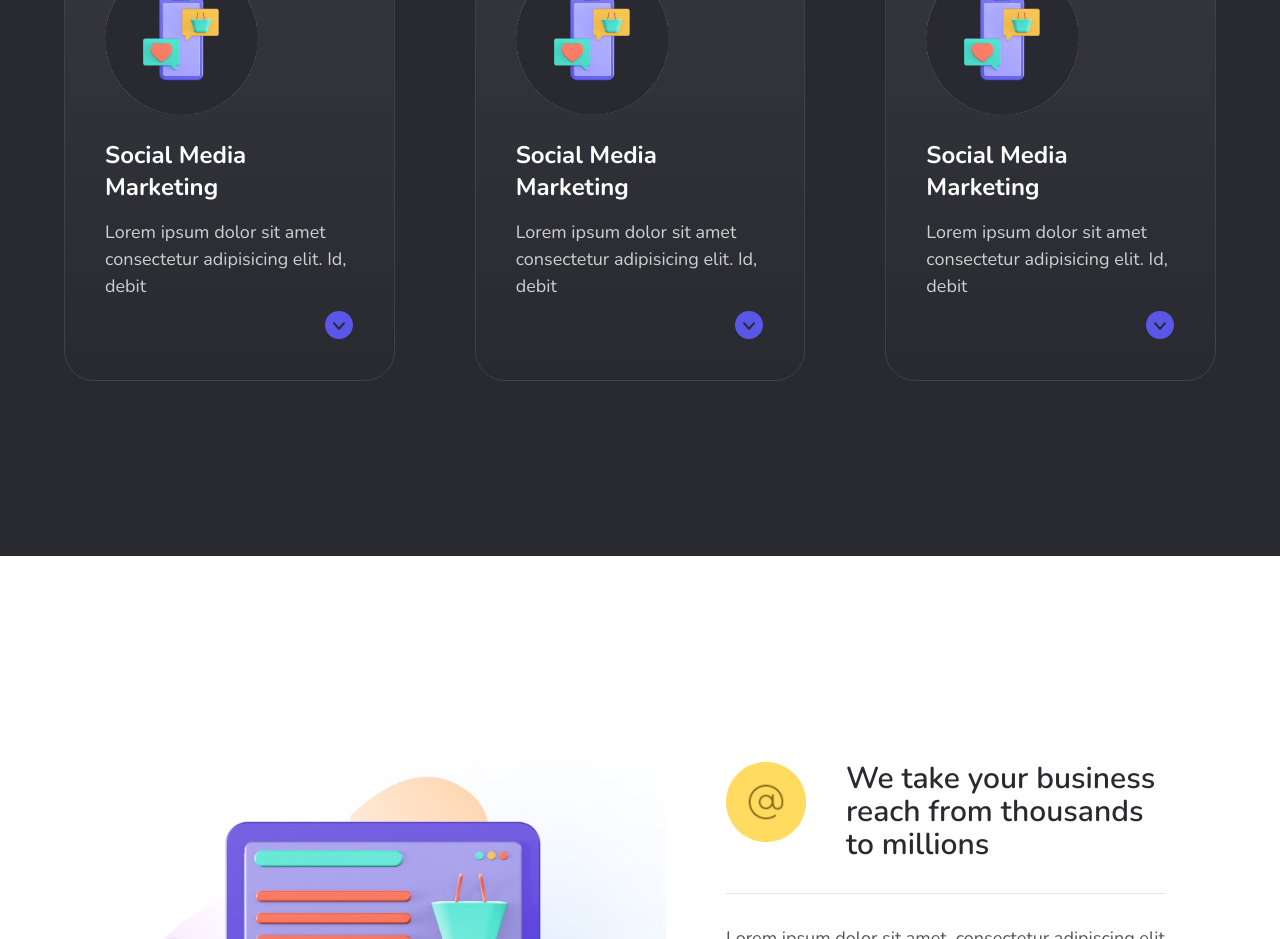
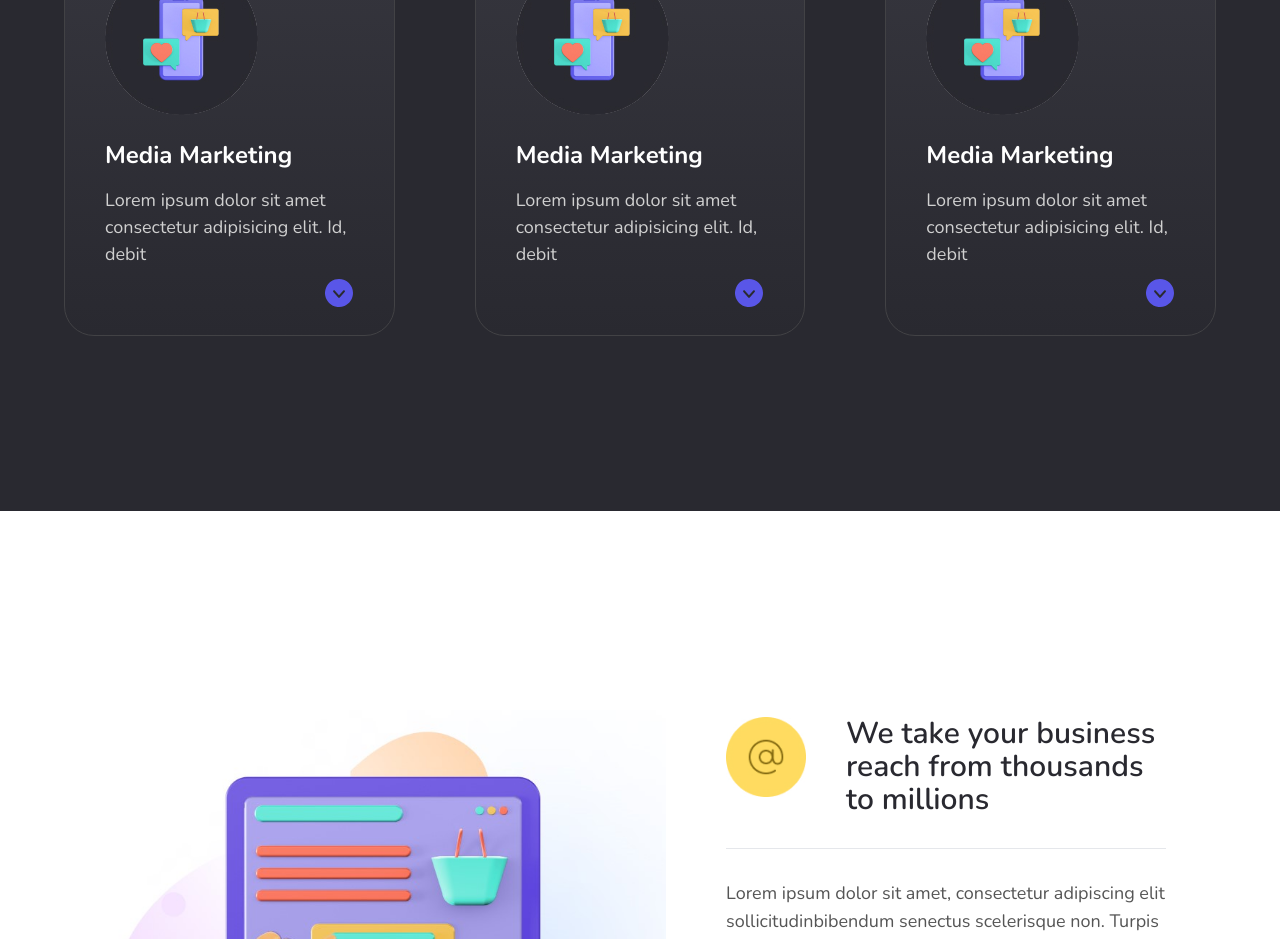
Before and after one commit to xypxzy/spa-landing, a React (Vite) app in the folder frontend/: page /services in a window 1280 px wide. Shown: the part 960-1899 px from the top of the page. Built offline with nearby package versions, Linux system fonts and the light colour scheme.

Commit message:
fixed bug with features card

```diff
--- a/frontend/src/components/Features/Features.module.css
+++ b/frontend/src/components/Features/Features.module.css
@@ -42,8 +42,10 @@
 .features__card {
   padding: 40px;
   border-radius: 30px;
+  height: auto;
   border: 1px solid #424245;
   background: linear-gradient(180deg, #36363e 0%, #292930 100%);
+  transition: height 0.3s ease;
 }
 .features__img {
   @apply flex justify-center items-center mb-4 w-auto h-36 rounded-full  lg:h-12 lg:w-12;
--- a/frontend/src/components/Features/Features.tsx
+++ b/frontend/src/components/Features/Features.tsx
@@ -7,6 +7,15 @@ import { Link } from 'react-router-dom';
 import { motion } from 'framer-motion';
 
 const Features: React.FC = () => {
+  const [expandedCards, setExpandedCards] = React.useState<number[]>([]);
+  const toggleCards = (id: number) => {
+    if (expandedCards.includes(id)) {
+      setExpandedCards(expandedCards.filter((itemId) => itemId !== id));
+    } else {
+      setExpandedCards([...expandedCards, id]);
+    }
+  };
+
   const featureAnimation = {
     hidden: {
       y: 100,
@@ -30,6 +39,30 @@ const Features: React.FC = () => {
       transition: { delay: custom * 0.2 }
     })
   };
+
+  type Card = {
+    id: number;
+    title: string;
+    text: string;
+  };
+
+  const cardContent: Card[] = [
+    {
+      id: 1,
+      title: 'Media Marketing',
+      text: 'Lorem ipsum dolor sit amet consectetur adipisicing elit. Id, debitis deserunt error enim explicabo quia impedit officiis dolor harum, vitae numquam assumenda eligendi, nesciunt similique. Ratione quia asperiores ea facere'
+    },
+    {
+      id: 2,
+      title: 'Media Marketing',
+      text: 'Lorem ipsum dolor sit amet consectetur adipisicing elit. Id, debitis deserunt error enim explicabo quia impedit officiis dolor harum, vitae numquam assumenda eligendi, nesciunt similique. Ratione quia asperiores ea facere'
+    },
+    {
+      id: 3,
+      title: 'Media Marketing',
+      text: 'Lorem ipsum dolor sit amet consectetur adipisicing elit. Id, debitis deserunt error enim explicabo quia impedit officiis dolor harum, vitae numquam assumenda eligendi, nesciunt similique. Ratione quia asperiores ea facere'
+    }
+  ];
 
   return (
     <motion.section
@@ -58,9 +91,14 @@ const Features: React.FC = () => {
           viewport={{ amount: 0.2 }}
           className={styles.features__cards}
         >
-          <FeaturesCard />
-          <FeaturesCard />
-          <FeaturesCard />
+          {cardContent.map((item) => (
+            <FeaturesCard
+              isExpanded={expandedCards.includes(item.id)}
+              onToggle={() => toggleCards(item.id)}
+              key={item.id}
+              {...item}
+            ></FeaturesCard>
+          ))}
         </motion.div>
       </div>
     </motion.section>
--- a/frontend/src/components/Features/FeaturesCard.tsx
+++ b/frontend/src/components/Features/FeaturesCard.tsx
@@ -3,38 +3,42 @@ import styles from './Features.module.css';
 import CardIcon from '../../assets/Icon.png';
 import { ReactComponent as ArrowDownIcon } from '../../assets/arrow-left.svg';
 
-const FeaturesCard: React.FC = () => {
-  const [isExpanded, setIsExpanded] = React.useState(false);
+type FeaturesCardProps = {
+  id: number;
+  title: string;
+  text: string;
+  isExpanded: boolean;
+  onToggle: (id: number) => void;
+};
 
-  const showFullText = () => {
-    setIsExpanded(!isExpanded);
-  };
-
-  const text =
-    'Lorem ipsum dolor sit amet consectetur adipisicing elit. Id, debitis deserunt error enim explicabo quia impedit officiis dolor harum, vitae numquam assumenda eligendi, nesciunt similique. Ratione quia asperiores ea facere';
-
+const FeaturesCard: React.FC<FeaturesCardProps> = ({
+  id,
+  title,
+  text,
+  isExpanded,
+  onToggle
+}) => {
   const cardText = isExpanded ? text : text.slice(0, 66);
+  const cardHeight = isExpanded ? 'auto' : '415px';
 
   return (
-    <div className={styles.features__card}>
+    <div className={styles.features__card} style={{ height: cardHeight }}>
       <div className={styles.features__card__img}>
         <img src={CardIcon} alt="" className="w-22 h-22" />
       </div>
-      <h3 className={styles.features__card__title}>Social Media Marketing</h3>
+      <h3 className={styles.features__card__title}>{title}</h3>
       <p className={styles.features__card__desc}>{cardText}</p>
 
       <div className="flex justify-end items-center">
-        {text.length > 66 ? (
+        {text.length > 66 && (
           <span>
             <ArrowDownIcon
-              onClick={() => showFullText()}
+              onClick={() => onToggle(id)}
               className={`${
                 isExpanded ? styles.arrow__down__rotated : styles.arrow__down
               }`}
             />
           </span>
-        ) : (
-          false
         )}
       </div>
     </div>
```
